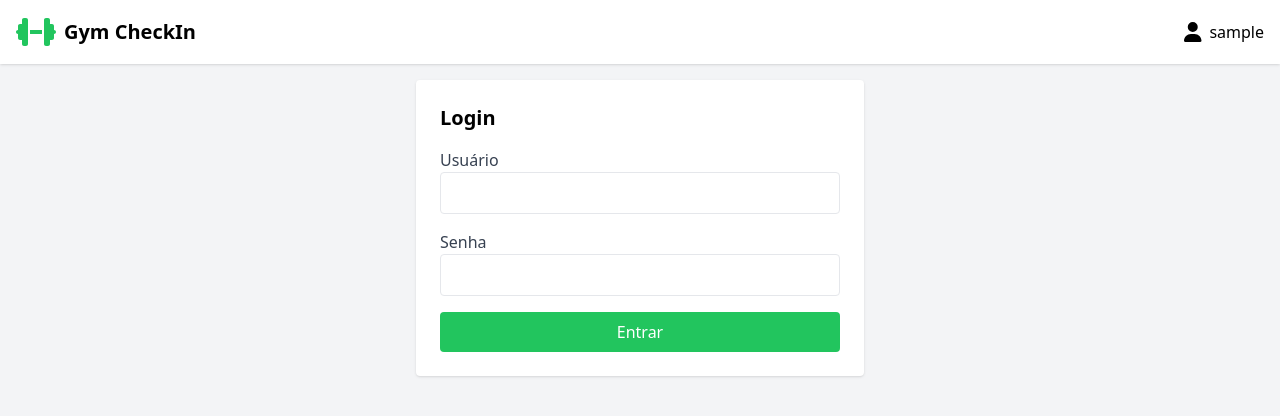
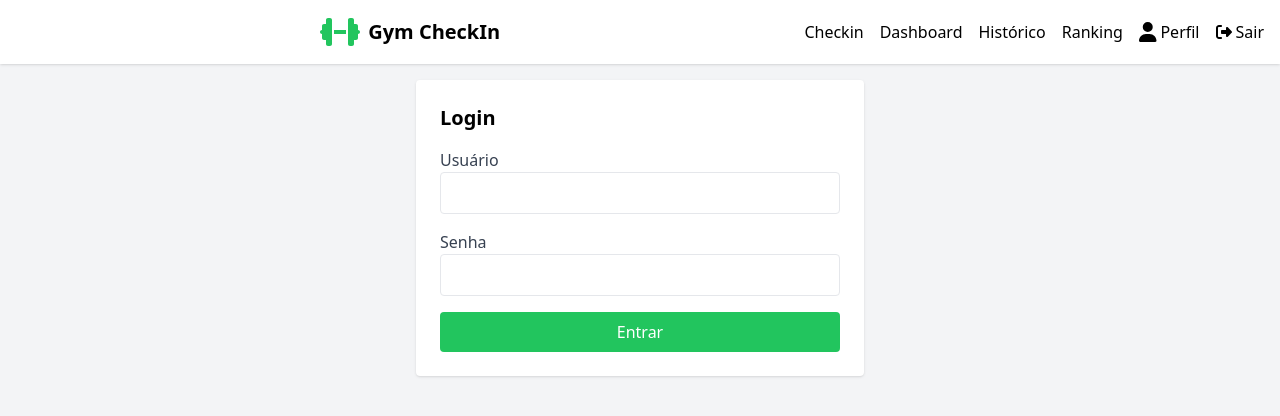
Before and after one commit to rodrigoestigoni/gym-checkin, a React (Create React App) app in the folder frontend/: page /login in a window 1280 px wide. Shown: the top 416 px of the page. Built offline with nearby package versions, Linux system fonts and the light colour scheme; sample sign-in values are in the browser's storage.

Commit message:
melhorias celular

```diff
--- a/frontend/src/components/Header.jsx
+++ b/frontend/src/components/Header.jsx
@@ -15,6 +15,7 @@ const Header = ({ user, setUser }) => {
   const [menuOpen, setMenuOpen] = useState(false);
 
   const handleLogout = () => {
+    // Limpa localStorage e o estado do usuário
     localStorage.removeItem("user");
     setUser(null);
     navigate("/login");
@@ -23,62 +24,77 @@ const Header = ({ user, setUser }) => {
   return (
     <header className="bg-white shadow">
       <div className="container mx-auto flex items-center justify-between p-4">
-        {/* Botão de menu (mobile) */}
-        <div className="flex items-center md:hidden">
+        {/* Área esquerda: botão mobile (apenas em telas pequenas) */}
+        <div className="flex md:hidden">
           <button onClick={() => setMenuOpen(!menuOpen)} className="text-gray-700 focus:outline-none mr-2">
             {menuOpen ? <FontAwesomeIcon icon={faTimes} size="lg" /> : <FontAwesomeIcon icon={faBars} size="lg" />}
           </button>
         </div>
-        {/* Título central */}
-        <div className="flex-1 text-center md:text-left">
-          <Link to="/" className="flex items-center justify-center md:justify-start">
+
+        {/* Área central: Título */}
+        <div className="flex-1 text-center">
+          <Link to="/" className="flex items-center justify-center">
             <FontAwesomeIcon icon={faDumbbell} className="text-green-500 mr-2" size="2x" />
             <span className="text-xl font-bold">Gym CheckIn</span>
           </Link>
         </div>
-        {/* Foto de perfil no header (direita) */}
-        <div className="hidden md:flex items-center">
-          {user && (
-            <Link to="/profile" className="flex items-center hover:text-green-500">
+
+        {/* Área direita: Itens do menu para desktop */}
+        <div className="hidden md:flex md:items-center md:space-x-4">
+          {user ? (
+            <>
+              <Link to="/checkin" className="hover:text-green-500">Checkin</Link>
+              <Link to="/dashboard" className="hover:text-green-500">Dashboard</Link>
+              <Link to="/history" className="hover:text-green-500">Histórico</Link>
+              <Link to="/ranking" className="hover:text-green-500">Ranking</Link>
+              {user.is_admin && (
+                <Link to="/admin" className="hover:text-green-500 flex items-center">
+                  <FontAwesomeIcon icon={faUserCog} className="mr-1" />
+                  Admin
+                </Link>
+              )}
+              <Link to="/profile" className="hover:text-green-500 flex items-center">
                 {user.profile_image ? (
                   <img
                     src={user.profile_image}
                     alt="perfil"
-                  className="h-10 w-10 rounded-full object-cover mr-2"
+                    className="h-10 w-10 rounded-full object-cover mr-1"
                   />
                 ) : (
-                <FontAwesomeIcon icon={faUser} className="mr-2" size="lg" />
+                  <FontAwesomeIcon icon={faUser} className="mr-1" size="lg" />
                 )}
-              <span>{user.username}</span>
+                Perfil
               </Link>
+              <button onClick={handleLogout} className="flex items-center hover:text-red-500">
+                <FontAwesomeIcon icon={faSignOutAlt} className="mr-1" />
+                Sair
+              </button>
+            </>
+          ) : (
+            <>
+              <Link to="/login" className="hover:text-green-500">Login</Link>
+              <Link to="/register" className="hover:text-green-500">Registrar</Link>
+            </>
           )}
         </div>
       </div>
-      {/* Menu mobile */}
+      {/* Menu mobile: aparece quando menuOpen=true */}
       {menuOpen && (
         <nav className="md:hidden bg-white shadow">
           <ul className="flex flex-col space-y-2 p-4">
             {user ? (
               <>
                 <li>
-                  <Link onClick={() => setMenuOpen(false)} to="/checkin" className="block hover:text-green-500">
-                    Checkin
-                  </Link>
+                  <Link onClick={() => setMenuOpen(false)} to="/checkin" className="block hover:text-green-500">Checkin</Link>
                 </li>
                 <li>
-                  <Link onClick={() => setMenuOpen(false)} to="/dashboard" className="block hover:text-green-500">
-                    Dashboard
-                  </Link>
+                  <Link onClick={() => setMenuOpen(false)} to="/dashboard" className="block hover:text-green-500">Dashboard</Link>
                 </li>
                 <li>
-                  <Link onClick={() => setMenuOpen(false)} to="/history" className="block hover:text-green-500">
-                    Histórico
-                  </Link>
+                  <Link onClick={() => setMenuOpen(false)} to="/history" className="block hover:text-green-500">Histórico</Link>
                 </li>
                 <li>
-                  <Link onClick={() => setMenuOpen(false)} to="/ranking" className="block hover:text-green-500">
-                    Ranking
-                  </Link>
+                  <Link onClick={() => setMenuOpen(false)} to="/ranking" className="block hover:text-green-500">Ranking</Link>
                 </li>
                 {user.is_admin && (
                   <li>
@@ -89,13 +105,13 @@ const Header = ({ user, setUser }) => {
                   </li>
                 )}
                 <li>
-                  <Link onClick={() => setMenuOpen(false)} to="/profile" className="block hover:text-green-500">
+                  <Link onClick={() => setMenuOpen(false)} to="/profile" className="block hover:text-green-500 flex items-center">
                     <FontAwesomeIcon icon={faUser} className="mr-1" />
                     Perfil
                   </Link>
                 </li>
                 <li>
-                  <button onClick={handleLogout} className="w-full text-left hover:text-red-500 flex items-center">
+                  <button onClick={() => { setMenuOpen(false); handleLogout(); }} className="w-full text-left hover:text-red-500 flex items-center">
                     <FontAwesomeIcon icon={faSignOutAlt} className="mr-1" />
                     Sair
                   </button>
@@ -104,14 +120,10 @@ const Header = ({ user, setUser }) => {
             ) : (
               <>
                 <li>
-                  <Link onClick={() => setMenuOpen(false)} to="/login" className="block hover:text-green-500">
-                    Login
-                  </Link>
+                  <Link onClick={() => setMenuOpen(false)} to="/login" className="block hover:text-green-500">Login</Link>
                 </li>
                 <li>
-                  <Link onClick={() => setMenuOpen(false)} to="/register" className="block hover:text-green-500">
-                    Registrar
-                  </Link>
+                  <Link onClick={() => setMenuOpen(false)} to="/register" className="block hover:text-green-500">Registrar</Link>
                 </li>
               </>
             )}
```
Lines whose indentation alone changed are shown as unchanged.
